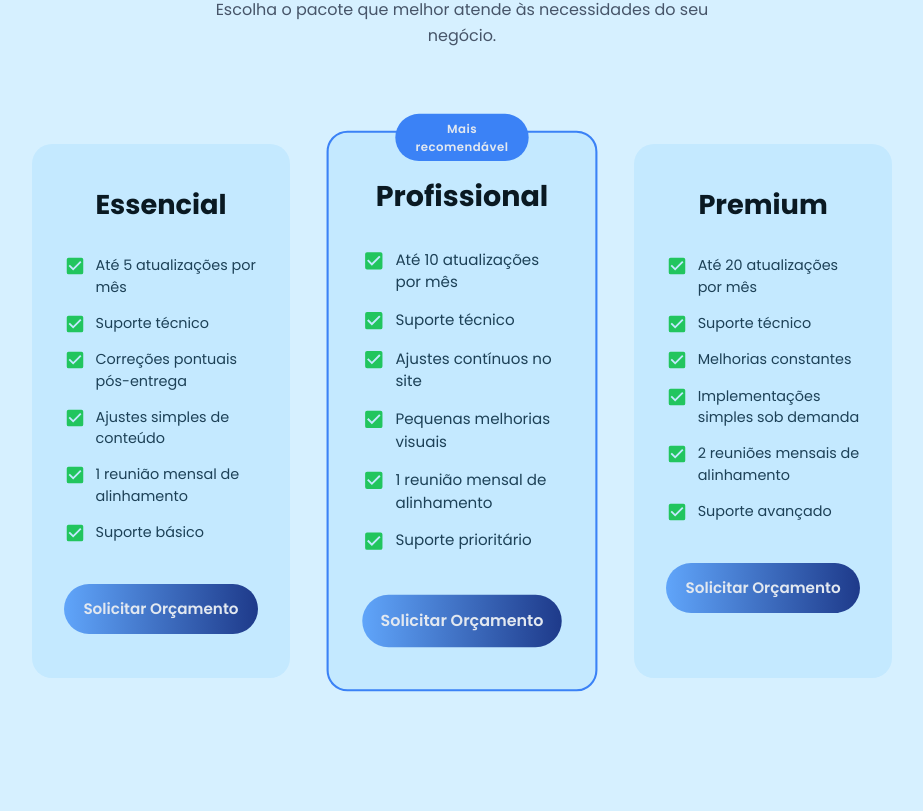
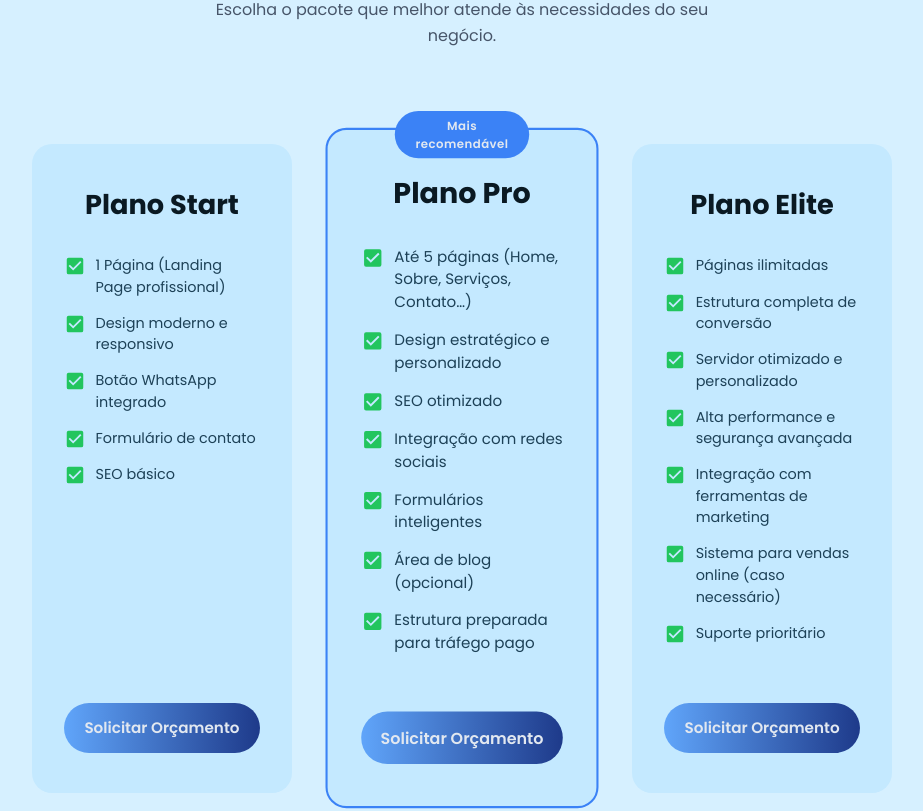
Before and after one commit to gete14/gustawebsites, a React (Vite) app: page / in a window 1280 px wide. Shown: the part 2339-3150 px from the top of the page, without its empty margins (178-1101 px from the left). Built offline with nearby package versions, Linux system fonts and the light colour scheme.

Commit message:
v3.1 update planos

```diff
--- a/src/home/planos.jsx
+++ b/src/home/planos.jsx
@@ -11,39 +11,41 @@ function Planos() {
     }
         const planos = [
             {
-                nome: 'Essencial',
+                nome: 'Plano Start',
                 destaque: false,
                 itens: [
-                    'Até 5 atualizações por mês',
-                    'Suporte técnico',
-                    'Correções pontuais pós-entrega',
-                    'Ajustes simples de conteúdo',
-                    '1 reunião mensal de alinhamento',
-                    'Suporte básico'
+                    '1 Página (Landing Page profissional)',
+                    'Design moderno e responsivo',
+                    'Botão WhatsApp integrado',
+                    'Formulário de contato',
+                    'SEO básico',
                 ]
             },
             {
-                nome: 'Profissional',
+                nome: 'Plano Pro',
                 destaque: true,
                 itens: [
-                    'Até 10 atualizações por mês',
-                    'Suporte técnico',
-                    'Ajustes contínuos no site',
-                    'Pequenas melhorias visuais',
-                    '1 reunião mensal de alinhamento',
-                    'Suporte prioritário'
+                    'Até 5 páginas (Home, Sobre, Serviços, Contato…)',
+                    'Design estratégico e personalizado',
+                    'SEO otimizado',
+                    'Integração com redes sociais',
+                    'Formulários inteligentes',
+                    'Área de blog (opcional)',
+                    'Estrutura preparada para tráfego pago'
                 ]
             },
             {
-                nome: 'Premium',
+                nome: 'Plano Elite',
                 destaque: false,
                 itens: [
-                    'Até 20 atualizações por mês',
-                    'Suporte técnico',
-                    'Melhorias constantes',
-                    'Implementações simples sob demanda',
-                    '2 reuniões mensais de alinhamento',
-                    'Suporte avançado'
+                    'Páginas ilimitadas',
+                    'Estrutura completa de conversão',
+                    'Servidor otimizado e personalizado',
+                    'Alta performance e segurança avançada',
+                    'Integração com ferramentas de marketing',
+                    'Sistema para vendas online (caso necessário)',
+                    'Suporte prioritário',
+
                 ]
             }
         ]
--- a/src/styles/planos.css
+++ b/src/styles/planos.css
@@ -38,10 +38,10 @@
 
 /* ---------- CONTAINER ---------- */
 .planos-container {
-  display: flex;
-  flex-direction: column;
-  gap: 2rem;
+  display: grid;
+  gap: 2.5rem;
 }
+
 
 /* ---------- CARD ---------- */
 .plano-card {
@@ -51,6 +51,10 @@
   padding: 2.5rem 2rem;
   color: var(--9);
   transition: all 0.4s ease;
+  display: flex;
+  flex-direction: column;
+  align-items: stretch;
+  height: 100%;
 }
 
 /* ---------- DESTAQUE ---------- */
@@ -115,6 +119,8 @@
   font-weight: 600;
   color: var(--6);
   transition: all 0.3s ease;
+  position: relative;
+  margin-top: auto;
 }
 
 .plano-card button:hover {
@@ -157,12 +163,13 @@
   }
 
   .planos-container {
-    justify-content: space-between;
+    grid-template-columns: repeat(3, 1fr);
   }
 
   .plano-card {
-    width: 30%;
+    width: 100%;
     max-width: 360px;
+    flex: 1;
   }
 
   /* Hover só no desktop */
```
